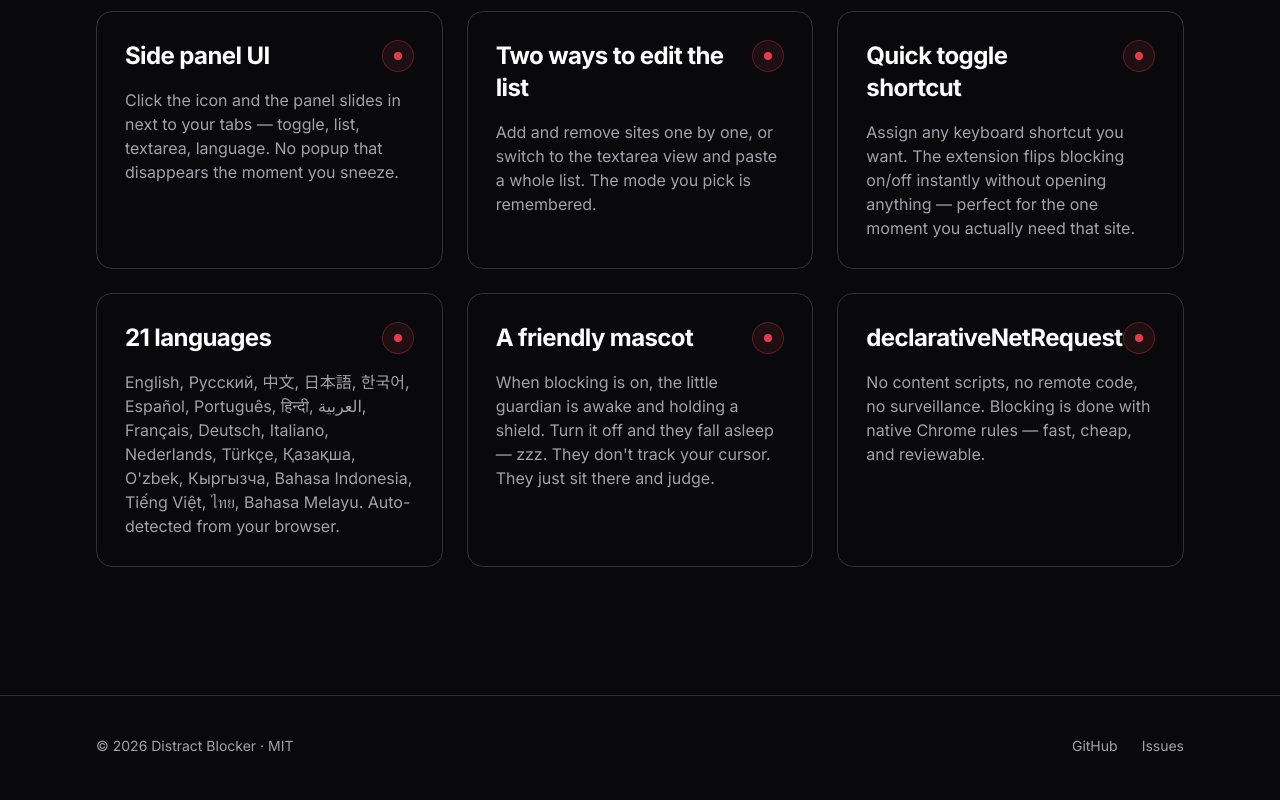
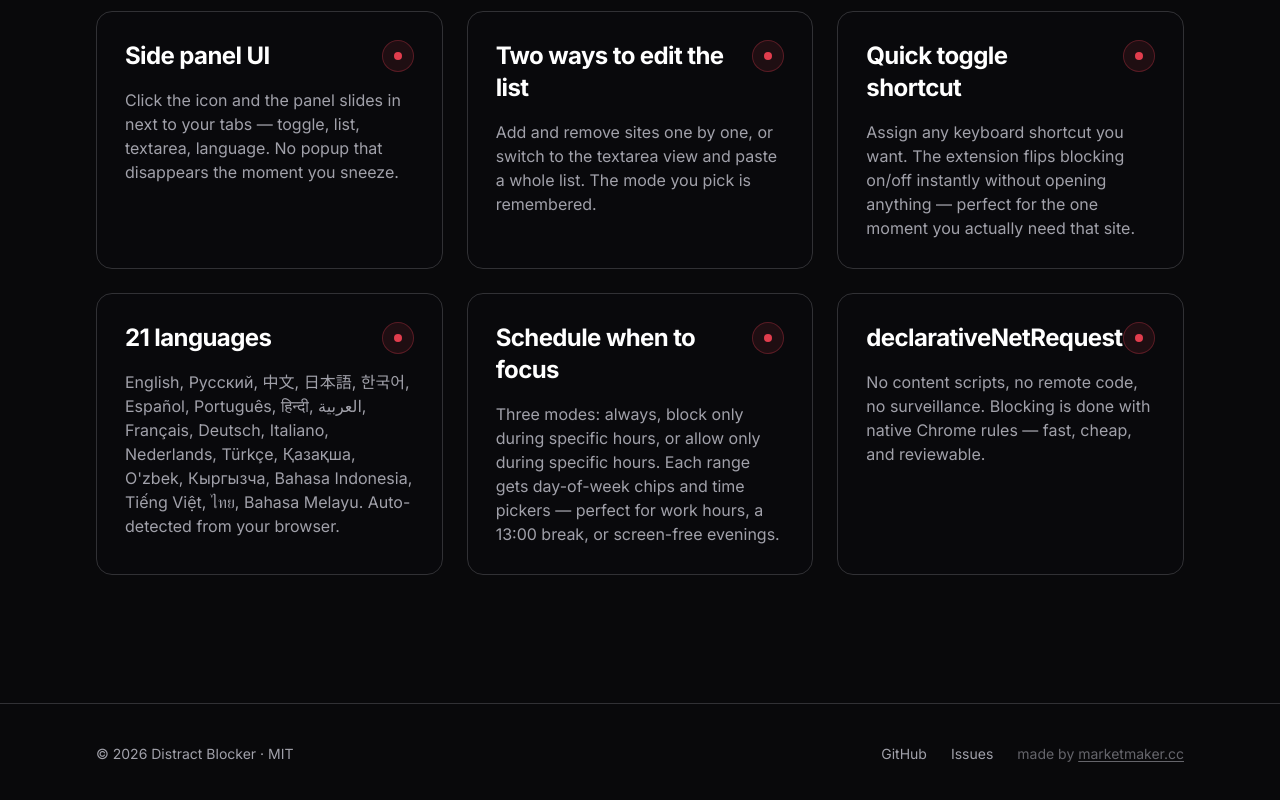
Before and after one commit to suenot/distract-blocker, an Astro site in the folder landing/: page / in a window 1280 px wide. Shown: the part 1109-1909 px from the top of the page. Built offline with nearby package versions, Linux system fonts and the light colour scheme; Astro itself is replaced by a stand-in of ours.

Commit message:
Landing: schedule feature card + marketmaker.cc credit
- Replace mascot-themed feature card with a schedule one
  (mascot is not the headline feature anymore — it just lives
  in the hero)
- Set site to distract-blocker.marketmaker.cc
- Add "made by marketmaker.cc" credit in the footer

```diff
--- a/landing/astro.config.mjs
+++ b/landing/astro.config.mjs
@@ -2,7 +2,7 @@
 import tailwind from '@astrojs/tailwind';
 
 export default defineConfig({
-  site: 'https://distract-blocker.app',
+  site: 'https://distract-blocker.marketmaker.cc',
   trailingSlash: 'never',
   output: 'static',
   integrations: [tailwind()],
--- a/landing/src/components/Features.astro
+++ b/landing/src/components/Features.astro
@@ -17,8 +17,8 @@
     body: "English, Русский, 中文, 日本語, 한국어, Español, Português, हिन्दी, العربية, Français, Deutsch, Italiano, Nederlands, Türkçe, Қазақша, O'zbek, Кыргызча, Bahasa Indonesia, Tiếng Việt, ไทย, Bahasa Melayu. Auto-detected from your browser.",
   },
   {
-    title: 'A friendly mascot',
-    body: "When blocking is on, the little guardian is awake and holding a shield. Turn it off and they fall asleep — zzz. They don't track your cursor. They just sit there and judge.",
+    title: 'Schedule when to focus',
+    body: 'Three modes: always, block only during specific hours, or allow only during specific hours. Each range gets day-of-week chips and time pickers — perfect for work hours, a 13:00 break, or screen-free evenings.',
   },
   {
     title: 'declarativeNetRequest',
--- a/landing/src/components/Footer.astro
+++ b/landing/src/components/Footer.astro
@@ -10,6 +10,9 @@
     <div class="flex items-center gap-6 text-sm text-muted-foreground">
       <a href="https://github.com/suenot/distract-blocker" class="hover:text-foreground transition-colors">GitHub</a>
       <a href="https://github.com/suenot/distract-blocker/issues" class="hover:text-foreground transition-colors">Issues</a>
+      <span class="opacity-60">made by
+        <a href="https://marketmaker.cc" target="_blank" rel="noopener" class="hover:text-foreground transition-colors underline underline-offset-2">marketmaker.cc</a>
+      </span>
     </div>
   </div>
 </footer>
```
